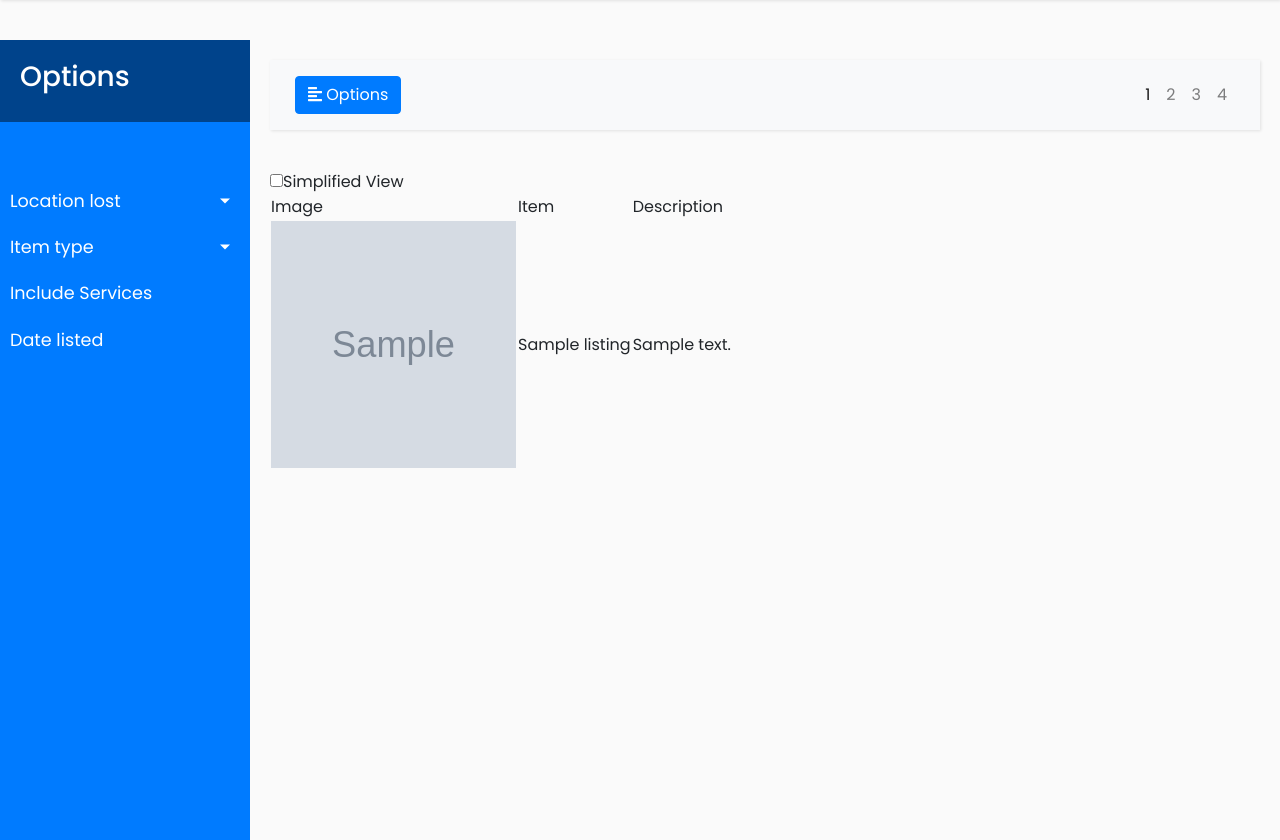
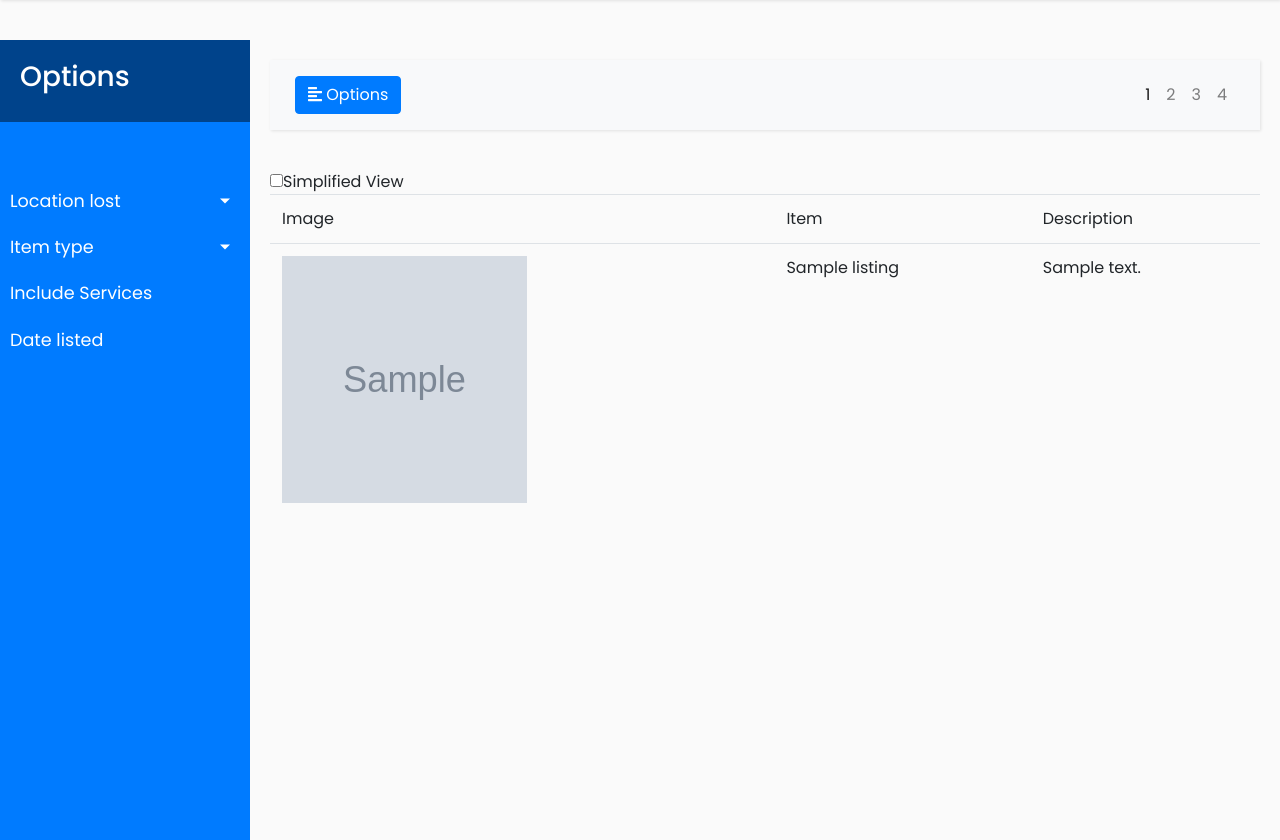
Before and after one commit to ian-kang/djangomarketplace, a Django app: page /s/ in a window 1280 px wide. Shown: the part 70-910 px from the top of the page. Run offline with Django 3.2, Linux system fonts and the light colour scheme; tables that the repository leaves empty hold one stand-in row (values such as "Sample post"); grey boxes marked "Sample" are stand-in pictures; some libraries are stand-ins or nearby versions.

Commit message:
Tabular view v2.1

```diff
--- a/templates/itemlist.html
+++ b/templates/itemlist.html
@@ -104,21 +104,23 @@
                 </div>
 			</nav>
 
+			<!-- New -->
 			<input type="checkbox" class="checkbox" value="Simplified View">Simplified View</input>
 			{% if itemlist %}
-			<table class="table-hover">
+			<table class="table table-hover">
 				<tr><td>Image</td><td>Item</td><td>Description</td></tr>
 				{% for item in itemlist %}
 				<tr>
 					<td>
 						<img
 						style="width: 245px; height: 247px;"
- 						src="{{item.images}}"/></td>
+ 						src="{{item.images.url}}"/></td>
 					<td>{{item.title}}</td>
 					<td>{{item.description}}</td>
 				</tr>
 				{% endfor %}
 			</table>
+			<!-- /New -->
 				{% else %}
 					<p> No listings available</p>
 				{% endif %}
```
